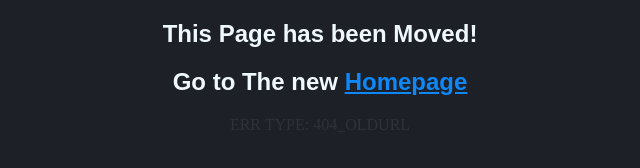
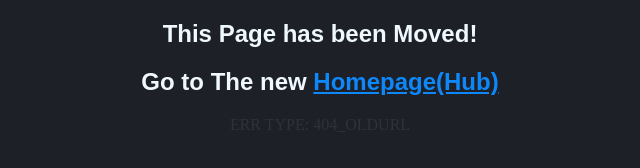
Before and after one commit to ItsDenji777/Home, a plain HTML site: page 404.html in a window 1280 px wide. Shown: the whole page, without its empty margins (320-960 px from the left). Drawn offline with Linux system fonts and the light colour scheme.

Commit message:
Minor Redirect fix

```diff
--- a/404.html
+++ b/404.html
@@ -8,7 +8,7 @@
     <section>
       <div>
         <h1 style="color: aliceblue;font-family: arial;text-align: center;" >This Page has been Moved!</h1>
-      <h2 style="color: aliceblue;font-family: arial;text-align: center;" >Go to The new <a style="text-decoration: underline;color: #0e87f9;" href="https://itsdenji777.github.io/Homepage">Homepage</a></h2>
+      <h2 style="color: aliceblue;font-family: arial;text-align: center;" >Go to The new <a style="text-decoration: underline;color: #0e87f9;" href="https://itsdenji777.github.io/">Homepage(Hub)</a></h2>
       <p style="color: #2e323b;text-align: center;">ERR TYPE: 404_OLDURL</p>
       </div>
     </section>
```
